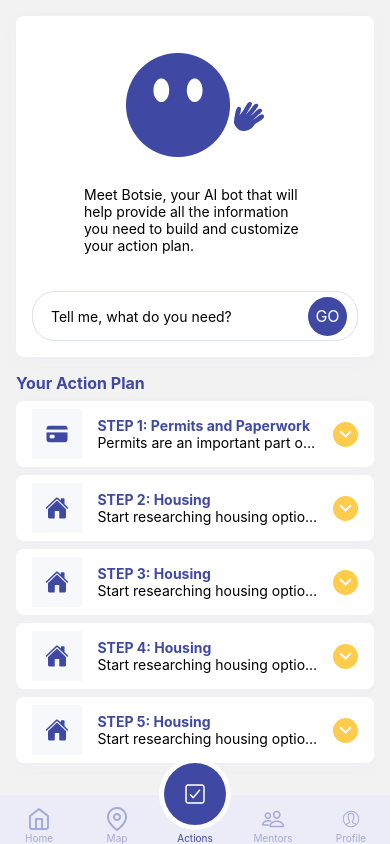
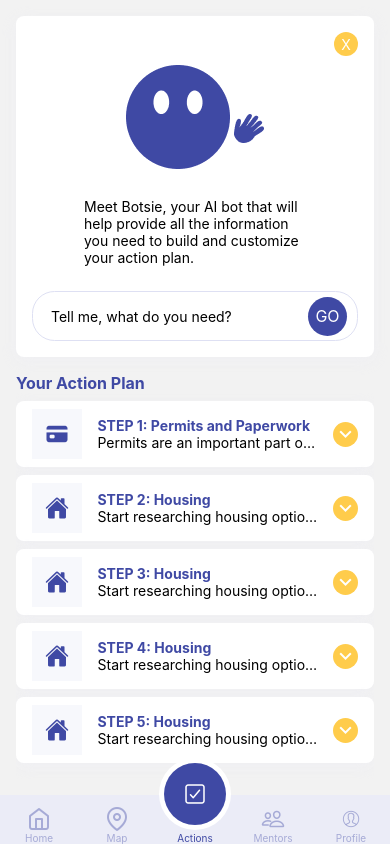
Before and after one commit to tr-youssef/curated_app, a React Native app: screen /Actions in a window 390 px wide. Built offline with nearby package versions, Linux system fonts and the light colour scheme; what @rnmapbox/maps would draw is missing.

Commit message:
adding style

```diff
--- a/components/Chat.js
+++ b/components/Chat.js
@@ -6,25 +6,83 @@ import {
   StyleSheet,
   FlatList,
   Image,
+  Animated,
+  Easing,
 } from "react-native";
 
 import React, { useState } from "react";
 
-const Chat = () => {
-  const [messages, setMessages] = useState([
-    // { type: "ai", text: "test test test" },
-  ]);
+const Chat = ({ isFullHeight, toggleWidth }) => {
+  const [messages, setMessages] = useState([]);
   const [inputText, setInputText] = useState("");
+  const [loading, setLoading] = useState(false);
+  const [rotation] = useState(new Animated.Value(0));
 
-  const handleSendMessage = () => {
+  const startRotationAnimation = () => {
+    Animated.loop(
+      Animated.timing(rotation, {
+        toValue: 1,
+        duration: 1000,
+        easing: Easing.linear,
+        useNativeDriver: false,
+      })
+    ).start();
+  };
+
+  const stopRotationAnimation = () => {
+    Animated.timing(rotation).stop();
+    rotation.setValue(0);
+  };
+
+  const handleSendMessage = async () => {
     if (inputText.trim() === "") return;
 
+    setLoading(true);
+
+    toggleWidth();
+    console.log("isFullHeight", isFullHeight);
     const newMessage = { type: "me", text: inputText };
-    setMessages([...messages, newMessage]);
+    setMessages((prevMessages) => [...prevMessages, newMessage]);
     setInputText("");
+
+    startRotationAnimation();
+
+    try {
+      const answer = await fetch(
+        "https://81a4-199-185-133-7.ngrok-free.app/chatbot",
+        {
+          headers: {
+            "Content-type": "application/json",
+          },
+          method: "POST",
+          body: JSON.stringify({ question: inputText }),
+        }
+      );
+      const finalanswer = await answer.json();
+      const newOtherMessage = { type: "other", text: finalanswer.answer };
+      setMessages((prevMessages) => [...prevMessages, newOtherMessage]);
+    } catch (error) {
+      // Handle fetch error if needed
+      console.error("Error fetching data:", error);
+    } finally {
+      stopRotationAnimation();
+      setLoading(false);
+    }
   };
+
   return (
-    <View style={styles.container}>
+    <View style={isFullHeight ? styles.fullScreenContainer : styles.container}>
+      <View
+        style={{
+          width: "100%",
+          flexDirection: "row",
+          justifyContent: "flex-end",
+        }}
+      >
+        <TouchableOpacity style={styles.buttonClose} onPress={toggleWidth}>
+          <Text style={{ color: "white" }}>X</Text>
+        </TouchableOpacity>
+      </View>
       {messages.length !== 0 ? (
         <FlatList
           data={messages}
@@ -67,8 +125,28 @@ const Chat = () => {
           value={inputText}
           onChangeText={(text) => setInputText(text)}
         />
-        <TouchableOpacity style={styles.button} onPress={handleSendMessage}>
-          <Text style={styles.buttonText}>GO</Text>
+        <TouchableOpacity
+          style={styles.button}
+          onPress={handleSendMessage}
+          disabled={loading}
+        >
+          <Animated.Text
+            style={[
+              styles.buttonText,
+              {
+                transform: [
+                  {
+                    rotate: rotation.interpolate({
+                      inputRange: [0, 1],
+                      outputRange: ["0deg", "360deg"],
+                    }),
+                  },
+                ],
+              },
+            ]}
+          >
+            GO
+          </Animated.Text>
         </TouchableOpacity>
       </View>
     </View>
@@ -82,6 +160,19 @@ const styles = StyleSheet.create({
     padding: 16,
     justifyContent: "flex-end",
     height: 341,
+    shadowColor: "#EBECF7",
+    shadowOffset: { width: 0, height: 4 },
+    shadowOpacity: 0.3,
+    shadowRadius: 15,
+    elevation: 5,
+    backgroundColor: "white",
+    padding: 16, // Add padding as needed
+    borderRadius: 8, // Add borderRadius as needed
+  },
+  fullScreenContainer: {
+    padding: 16,
+    justifyContent: "flex-end",
+    height: "100%",
     shadowColor: "#EBECF7",
     shadowOffset: { width: 0, height: 4 },
     shadowOpacity: 0.3,
@@ -115,14 +206,12 @@ const styles = StyleSheet.create({
   meMessage: {
     backgroundColor: "#3498db",
     borderRadius: 8,
-    maxWidth: "70%",
     padding: 8,
     marginVertical: 4,
   },
   otherMessage: {
     backgroundColor: "#3F49A4",
     borderRadius: 8,
-    maxWidth: "70%",
     padding: 8,
     marginVertical: 4,
     marginLeft: 8,
@@ -155,6 +244,14 @@ const styles = StyleSheet.create({
     justifyContent: "center",
     alignItems: "center",
   },
+  buttonClose: {
+    height: 24,
+    width: 24,
+    backgroundColor: "#FFCC4B",
+    borderRadius: 50,
+    justifyContent: "center",
+    alignItems: "center",
+  },
   buttonText: {
     color: "#fff",
     fontSize: 16,
--- a/components/StepCard.js
+++ b/components/StepCard.js
@@ -43,8 +43,8 @@ const StepCard = ({ task }) => {
       </View>
       {isOpen && (
         <View style={styles.actions}>
-          {task.actions.map((action) => {
-            return <Text>{action}</Text>;
+          {task.actions.map((action, index) => {
+            return <Text key={index}>{action}</Text>;
           })}
         </View>
       )}
--- a/src/Map.js
+++ b/src/Map.js
@@ -1,5 +1,5 @@
-import React, { useRef } from "react";
-import { StyleSheet, View } from "react-native";
+import React, { useRef, useState } from "react";
+import { StyleSheet, View, Modal, Text, TouchableOpacity } from "react-native";
 import Mapbox, { Images, ShapeSource, SymbolLayer } from "@rnmapbox/maps";
 import { mapIcons } from "../components/Pins.js";
 import { featureCollection, feature, point } from "@turf/helpers";
@@ -11,8 +11,12 @@ Mapbox.setAccessToken(
 function Map() {
   const mapRef = useRef(null);
   const cameraRef = useRef(null);
+  const [modalVisible, setModalVisible] = useState(false);
+  const [modalPosition, setModalPosition] = useState({ x: 0, y: 0 });
   const stateFeatureCollection = featureCollection([point([-114.05, 51.05])]);
-
+  const openModal = (e) => {
+    setModalVisible(true);
+  };
   return (
     <View ref={mapRef} style={styles.page}>
       <View style={styles.container}>
@@ -28,7 +32,7 @@ function Map() {
           <ShapeSource
             id="symbolLocationSource"
             hitbox={{ width: 20, height: 20 }}
-            // onPress={(e) => onSourceLayerPress(e)}
+            onPress={(e) => openModal(e)}
             shape={stateFeatureCollection}
           >
             <SymbolLayer
@@ -39,6 +43,30 @@ function Map() {
             <Images images={{ icon: mapIcons.icon }} />
           </ShapeSource>
         </Mapbox.MapView>
+        <Modal
+          transparent={true}
+          animationType="slide"
+          visible={modalVisible}
+          onRequestClose={() => setModalVisible(false)}
+        >
+          <View
+            style={[
+              styles.modalContainer,
+              {
+                width: "80%",
+                height: "80%",
+                justifyContent: "center",
+                alignItems: "center",
+                backgroundColor: "white",
+              },
+            ]}
+          >
+            <Text>This is your modal content</Text>
+            <TouchableOpacity onPress={() => setModalVisible(false)}>
+              <Text>Close Modal</Text>
+            </TouchableOpacity>
+          </View>
+        </Modal>
       </View>
     </View>
   );
--- a/src/Tasks.js
+++ b/src/Tasks.js
@@ -4,6 +4,10 @@ import Chat from "../components/Chat.js";
 import ActionPlan from "../components/ActionPlan.js";
 
 function Tasks() {
+  const [isFullHeight, setIsFullHeightetIsFullHeight] = useState(false);
+  const toggleWidth = () => {
+    setIsFullHeightetIsFullHeight((prev) => !prev);
+  };
   const [tasks, setTasks] = useState([
     {
       number: 1,
@@ -94,8 +98,10 @@ function Tasks() {
   ]);
   return (
     <SafeAreaView style={styles.container}>
-      <Chat />
-      <ActionPlan tasks={tasks} />
+      <View style={styles.wrapper}>
+        <Chat isFullHeight={isFullHeight} toggleWidth={toggleWidth} />
+        <ActionPlan tasks={tasks} />
+      </View>
     </SafeAreaView>
   );
 }
@@ -107,4 +113,8 @@ const styles = StyleSheet.create({
     flex: 1,
     margin: 16,
   },
+
+  wrapper: {
+    flex: 1,
+  },
 });
```
